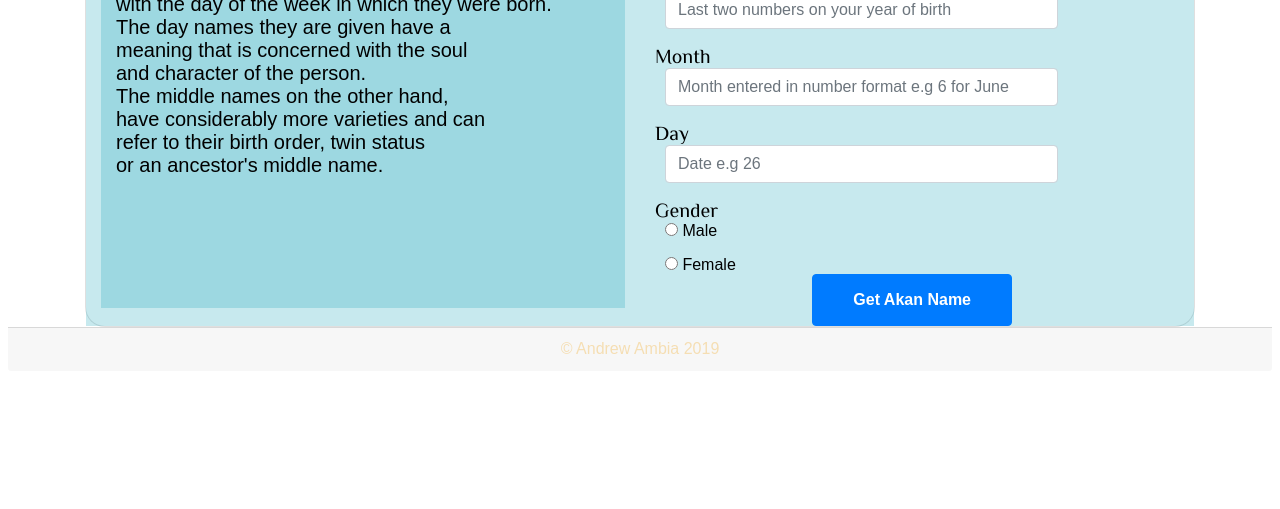
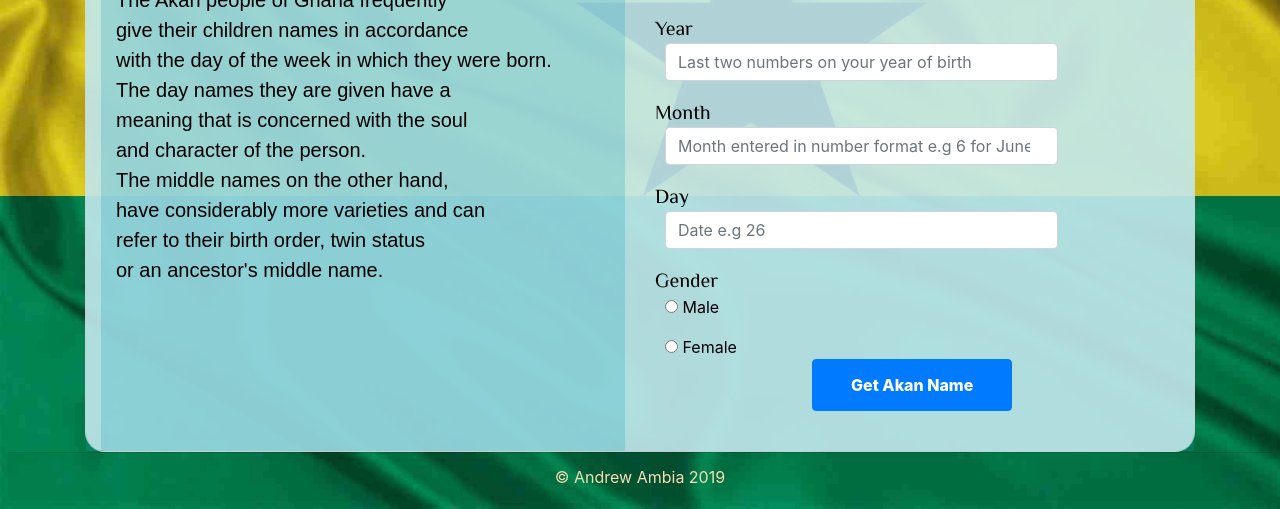
Before and after one commit to Andrew-1000/Akan-Names, a plain HTML site: page index.html in a window 1280 px wide. Shown: the part 430-939 px from the top of the page. Before the commit the page ends 809 px from the top, so only its background shows below. Drawn offline with Linux system fonts and the light colour scheme; a web font is replaced by a local one.

Commit message:
Add a new link to the css file created in index.html

```diff
--- a/index.html
+++ b/index.html
@@ -5,6 +5,7 @@
   <meta name="viewport" content="width=device-width, initial-scale=1.0" />
   <meta http-equiv="X-UA-Compatible" content="ie=edge" />
   <link rel="stylesheet" href="css/bootstrap.css" type="text/css" >
+  <link rel="stylesheet" href="css/styles.css" type="text/css">
   <link href="https://fonts.googleapis.com/css?family=Berkshire+Swash&display=swap" rel="stylesheet">
   <link href="https://fonts.googleapis.com/css?family=Amaranth&display=swap" rel="stylesheet">
   <link href="https://fonts.googleapis.com/css?family=Philosopher&display=swap" rel="stylesheet">
```
